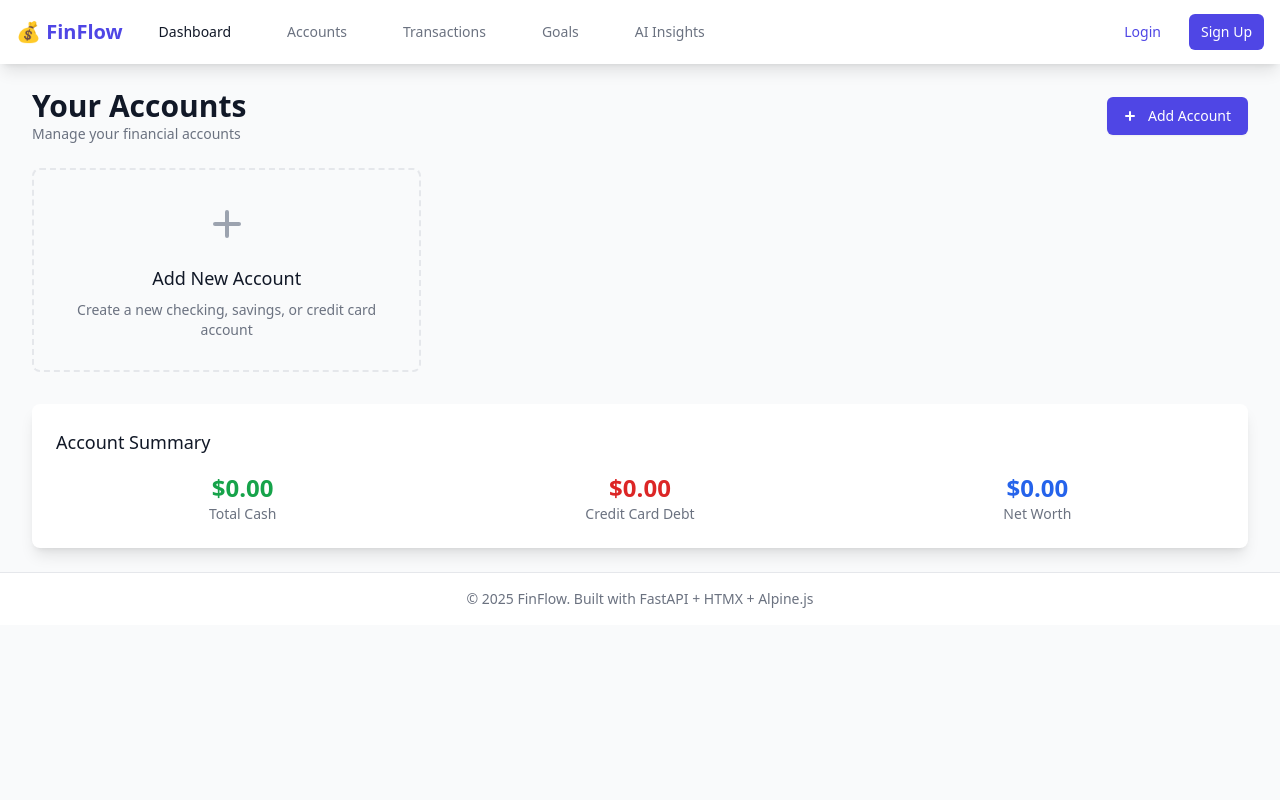
After one commit to adeepivt/FinFlow, a Python web app: template app/templates/accounts/list.html in a window 1280 px wide. The commit adds this page. Run offline with Jinja, Linux system fonts and the light colour scheme; the template is opened without the code that fills it, so the values that code supplies are empty; some libraries are stand-ins or nearby versions.

Commit message:
added accounts templates

```diff
--- /dev/null
+++ b/app/templates/accounts/list.html
@@ -0,0 +1,169 @@
+{% extends "base.html" %}
+
+{% block title %}Accounts - FinFlow{% endblock %}
+
+{% block content %}
+<div class="max-w-7xl mx-auto px-4 sm:px-6 lg:px-8">
+    <div class="md:flex md:items-center md:justify-between">
+        <div class="flex-1 min-w-0">
+            <h2 class="text-2xl font-bold leading-7 text-gray-900 sm:text-3xl">Your Accounts</h2>
+            <p class="text-sm text-gray-500">Manage your financial accounts</p>
+        </div>
+        <div class="mt-4 flex md:mt-0 md:ml-4">
+            <button
+                hx-get="/accounts/add"
+                hx-target="#modal-content"
+                hx-swap="innerHTML"
+                onclick="document.getElementById('modal').classList.remove('hidden')"
+                class="ml-3 inline-flex items-center px-4 py-2 border border-transparent rounded-md shadow-sm text-sm font-medium text-white bg-indigo-600 hover:bg-indigo-700">
+                <svg class="-ml-1 mr-2 h-5 w-5" fill="currentColor" viewBox="0 0 20 20">
+                    <path fill-rule="evenodd" d="M10 5a1 1 0 011 1v3h3a1 1 0 110 2h-3v3a1 1 0 11-2 0v-3H6a1 1 0 110-2h3V6a1 1 0 011-1z" clip-rule="evenodd"/>
+                </svg>
+                Add Account
+            </button>
+        </div>
+    </div>
+
+    <div class="mt-6 grid grid-cols-1 gap-6 sm:grid-cols-2 lg:grid-cols-3">
+        {% for account in accounts %}
+        <div class="bg-white overflow-hidden shadow-lg rounded-lg hover:shadow-xl transition-shadow duration-300">
+            <div class="p-6">
+                <div class="flex items-center justify-between">
+                    <div class="flex items-center">
+                        <div class="flex-shrink-0">
+                            {% if account.account_type == 'checking' %}
+                                <div class="w-10 h-10 bg-blue-100 rounded-full flex items-center justify-center">
+                                    <span class="text-lg">🏦</span>
+                                </div>
+                            {% elif account.account_type == 'savings' %}
+                                <div class="w-10 h-10 bg-green-100 rounded-full flex items-center justify-center">
+                                    <span class="text-lg">🐷</span>
+                                </div>
+                            {% elif account.account_type == 'credit_card' %}
+                                <div class="w-10 h-10 bg-red-100 rounded-full flex items-center justify-center">
+                                    <span class="text-lg">💳</span>
+                                </div>
+                            {% else %}
+                                <div class="w-10 h-10 bg-gray-100 rounded-full flex items-center justify-center">
+                                    <span class="text-lg">💰</span>
+                                </div>
+                            {% endif %}
+                        </div>
+                        <div class="ml-4">
+                            <h3 class="text-lg font-medium text-gray-900">{{ account.name }}</h3>
+                            <p class="text-sm text-gray-500">{{ account.account_type|replace('_', ' ')|title }}</p>
+                            {% if account.institution %}
+                                <p class="text-xs text-gray-400">{{ account.institution }}</p>
+                            {% endif %}
+                        </div>
+                    </div>
+
+                    <!-- <div class="relative" x-data="{ open: false }">
+                        <button @click="open = !open" class="p-2 rounded-full hover:bg-gray-100">
+                            <svg class="w-5 h-5 text-gray-400" fill="currentColor" viewBox="0 0 20 20">
+                                <path d="M10 6a2 2 0 110-4 2 2 0 010 4zM10 12a2 2 0 110-4 2 2 0 010 4zM10 18a2 2 0 110-4 2 2 0 010 4z"/>
+                            </svg>
+                        </button>
+                        <div x-show="open" @click.away="open = false"
+                             class="absolute right-0 mt-2 w-48 bg-white rounded-md shadow-lg z-10">
+                            <div class="py-1">
+                                <a href="#" class="block px-4 py-2 text-sm text-gray-700 hover:bg-gray-100">Edit Account</a>
+                                <a href="#" class="block px-4 py-2 text-sm text-gray-700 hover:bg-gray-100">View Transactions</a>
+                                <a href="#" class="block px-4 py-2 text-sm text-red-700 hover:bg-red-50">Delete Account</a>
+                            </div>
+                        </div>
+                    </div> -->
+                </div>
+
+                <div class="mt-6">
+                    <div class="flex items-baseline">
+                        <p class="text-2xl font-semibold text-gray-900">
+                            ${{ "%.2f"|format(account.balance) }}
+                        </p>
+                        {% if account.account_number %}
+                            <p class="ml-2 text-sm text-gray-500">{{ account.account_number }}</p>
+                        {% endif %}
+                    </div>
+                </div>
+
+                <div class="mt-6 flex space-x-2">
+                    <button
+                        hx-get="/transactions/add?account_id={{ account.id }}&type=income"
+                        hx-target="#modal-content"
+                        hx-swap="innerHTML"
+                        onclick="document.getElementById('modal').classList.remove('hidden')"
+                        class="flex-1 bg-green-50 text-green-700 hover:bg-green-100 px-3 py-2 rounded-md text-sm font-medium">
+                        + Income
+                    </button>
+                    <button
+                        hx-get="/transactions/add?account_id={{ account.id }}&type=expense"
+                        hx-target="#modal-content"
+                        hx-swap="innerHTML"
+                        onclick="document.getElementById('modal').classList.remove('hidden')"
+                        class="flex-1 bg-red-50 text-red-700 hover:bg-red-100 px-3 py-2 rounded-md text-sm font-medium">
+                        - Expense
+                    </button>
+                </div>
+
+                <div class="mt-4 flex items-center justify-between">
+                    <span class="inline-flex items-center px-2.5 py-0.5 rounded-full text-xs font-medium bg-green-100 text-green-800">
+                        Active
+                    </span>
+                    <span class="text-xs text-gray-500">
+                        Created {{ account.created_at.strftime('%m/%d/%Y') }}
+                    </span>
+                </div>
+            </div>
+        </div>
+        {% endfor %}
+
+        <div class="bg-gray-50 border-2 border-gray-200 border-dashed rounded-lg hover:border-gray-300 hover:bg-gray-100 transition-colors duration-300">
+            <button
+                hx-get="/accounts/add"
+                hx-target="#modal-content"
+                hx-swap="innerHTML"
+                onclick="document.getElementById('modal').classList.remove('hidden')"
+                class="w-full h-full p-6 flex flex-col items-center justify-center min-h-[200px]">
+                <svg class="w-12 h-12 text-gray-400 mb-4" fill="none" stroke="currentColor" viewBox="0 0 24 24">
+                    <path stroke-linecap="round" stroke-linejoin="round" stroke-width="2" d="M12 6v6m0 0v6m0-6h6m-6 0H6"/>
+                </svg>
+                <h3 class="text-lg font-medium text-gray-900 mb-2">Add New Account</h3>
+                <p class="text-sm text-gray-500 text-center">
+                    Create a new checking, savings, or credit card account
+                </p>
+            </button>
+        </div>
+    </div>
+
+    <div class="mt-8 bg-white shadow-lg rounded-lg p-6">
+        <h3 class="text-lg font-medium text-gray-900 mb-4">Account Summary</h3>
+        <div class="grid grid-cols-1 gap-6 sm:grid-cols-3">
+            <div class="text-center">
+                <p class="text-2xl font-semibold text-green-600">
+                    ${{ "%.2f"|format(accounts|selectattr('account_type', 'in', ['checking', 'savings'])|sum(attribute='balance')) }}
+                </p>
+                <p class="text-sm text-gray-500">Total Cash</p>
+            </div>
+            <div class="text-center">
+                <p class="text-2xl font-semibold text-red-600">
+                    ${{ "%.2f"|format(accounts|selectattr('account_type', 'equalto', 'credit_card')|sum(attribute='balance')|abs) }}
+                </p>
+                <p class="text-sm text-gray-500">Credit Card Debt</p>
+            </div>
+            <div class="text-center">
+                <p class="text-2xl font-semibold text-blue-600">
+                    ${{ "%.2f"|format(accounts|sum(attribute='balance')) }}
+                </p>
+                <p class="text-sm text-gray-500">Net Worth</p>
+            </div>
+        </div>
+    </div>
+</div>
+
+<div id="modal" class="fixed inset-0 bg-gray-600 bg-opacity-50 hidden z-50" onclick="this.classList.add('hidden')">
+    <div class="flex items-center justify-center min-h-screen px-4">
+        <div id="modal-content" class="bg-white rounded-lg max-w-md w-full" onclick="event.stopPropagation()">
+        </div>
+    </div>
+</div>
+{% endblock %}
--- a/app/templates/base.html
+++ b/app/templates/base.html
@@ -29,7 +29,7 @@
                             <h1 class="text-xl font-bold text-indigo-600">💰 FinFlow</h1>
                         </div>
                         <div class="hidden md:ml-6 md:flex md:space-x-8">
-                            <a href="/" class="text-gray-900 hover:text-indigo-600 px-3 py-2 text-sm font-medium">Dashboard</a>
+                            <a href="/dashboard" class="text-gray-900 hover:text-indigo-600 px-3 py-2 text-sm font-medium">Dashboard</a>
                             <a href="/accounts" class="text-gray-500 hover:text-indigo-600 px-3 py-2 text-sm font-medium">Accounts</a>
                             <a href="/transactions" class="text-gray-500 hover:text-indigo-600 px-3 py-2 text-sm font-medium">Transactions</a>
                             <a href="/goals" class="text-gray-500 hover:text-indigo-600 px-3 py-2 text-sm font-medium">Goals</a>
@@ -40,12 +40,11 @@
                         {% if user %}
                             <span class="text-sm text-gray-700">Welcome, {{ user.full_name }}!</span>
                             <button
-                                hx-post="/auth/logout"
-                                hx-swap="outerHTML"
-                                class="bg-red-600 hover:bg-red-700 text-white px-3 py-2 rounded-md text-sm font-medium"
-                            >
-                                Logout
-                            </button>
+                            hx-post="/logout"
+                            class="bg-red-600 hover:bg-red-700 text-white px-3 py-2 rounded-md text-sm font-medium"
+                        >
+                            Logout new
+                        </button>
                         {% else %}
                             <a href="/login" class="text-indigo-600 hover:text-indigo-900 px-3 py-2 text-sm font-medium">Login</a>
                             <a href="/register" class="bg-indigo-600 hover:bg-indigo-700 text-white px-3 py-2 rounded-md text-sm font-medium">Sign Up</a>
--- a/app/templates/dashboard.html
+++ b/app/templates/dashboard.html
@@ -4,7 +4,6 @@
 
 {% block content %}
 <div class="max-w-7xl mx-auto px-4 sm:px-6 lg:px-8">
-    <!-- Page header -->
     <div class="md:flex md:items-center md:justify-between">
         <div class="flex-1 min-w-0">
             <h2 class="text-2xl font-bold leading-7 text-gray-900 sm:text-3xl">
@@ -26,9 +25,7 @@
         </div>
     </div>
 
-    <!-- Stats cards -->
     <div class="mt-6 grid grid-cols-1 gap-5 sm:grid-cols-2 lg:grid-cols-4">
-        <!-- Total Balance -->
         <div class="bg-white overflow-hidden shadow-lg rounded-lg">
             <div class="p-5">
                 <div class="flex items-center">
@@ -109,7 +106,6 @@
 
     <!-- Charts and Recent Activity -->
     <div class="mt-8 grid grid-cols-1 gap-6 lg:grid-cols-2">
-        <!-- Spending by Category Chart -->
         <div class="bg-white shadow-lg rounded-lg p-6">
             <h3 class="text-lg font-medium text-gray-900 mb-4">Spending by Category</h3>
             <canvas id="categoryChart" width="400" height="200"></canvas>
@@ -128,7 +124,6 @@
                 hx-swap="innerHTML"
                 class="space-y-3"
             >
-                <!-- HTMX will load recent transactions here -->
                 <div class="animate-pulse">
                     <div class="h-4 bg-gray-200 rounded w-3/4 mb-2"></div>
                     <div class="h-4 bg-gray-200 rounded w-1/2"></div>
--- a/docker-compose.yml
+++ b/docker-compose.yml
@@ -1,5 +1,4 @@
 services:
-  # PostgreSQL Database
   postgres:
     image: postgres:16-alpine
     container_name: finflow_db
@@ -16,7 +15,6 @@ services:
     networks:
       - fin_network
 
-  # FastAPI Application
   api:
     build:
       context: .
@@ -33,7 +31,7 @@ services:
     depends_on:
       - postgres
     volumes:
-      - ./app:/app/app  # Hot reload in development
+      - ./app:/app/app
       - ./alembic:/app/alembic
     networks:
       - fin_network
```
Also changed, not shown: app/templates/accounts/form.html (added, +105 -0 lines), app/templates/auth/register.html (added, +133 -0 lines), app/web/__init__.py (+138 -6 lines).
